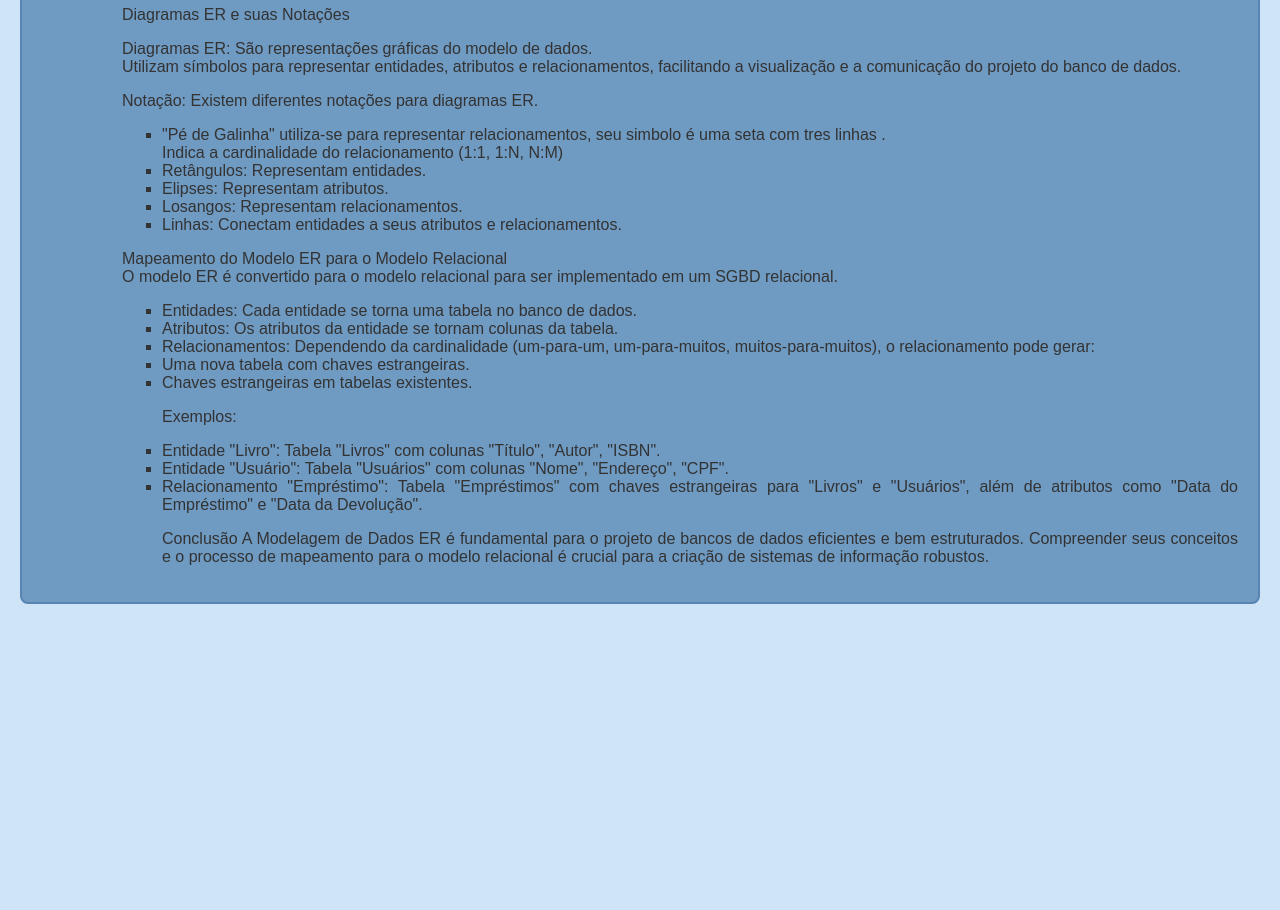
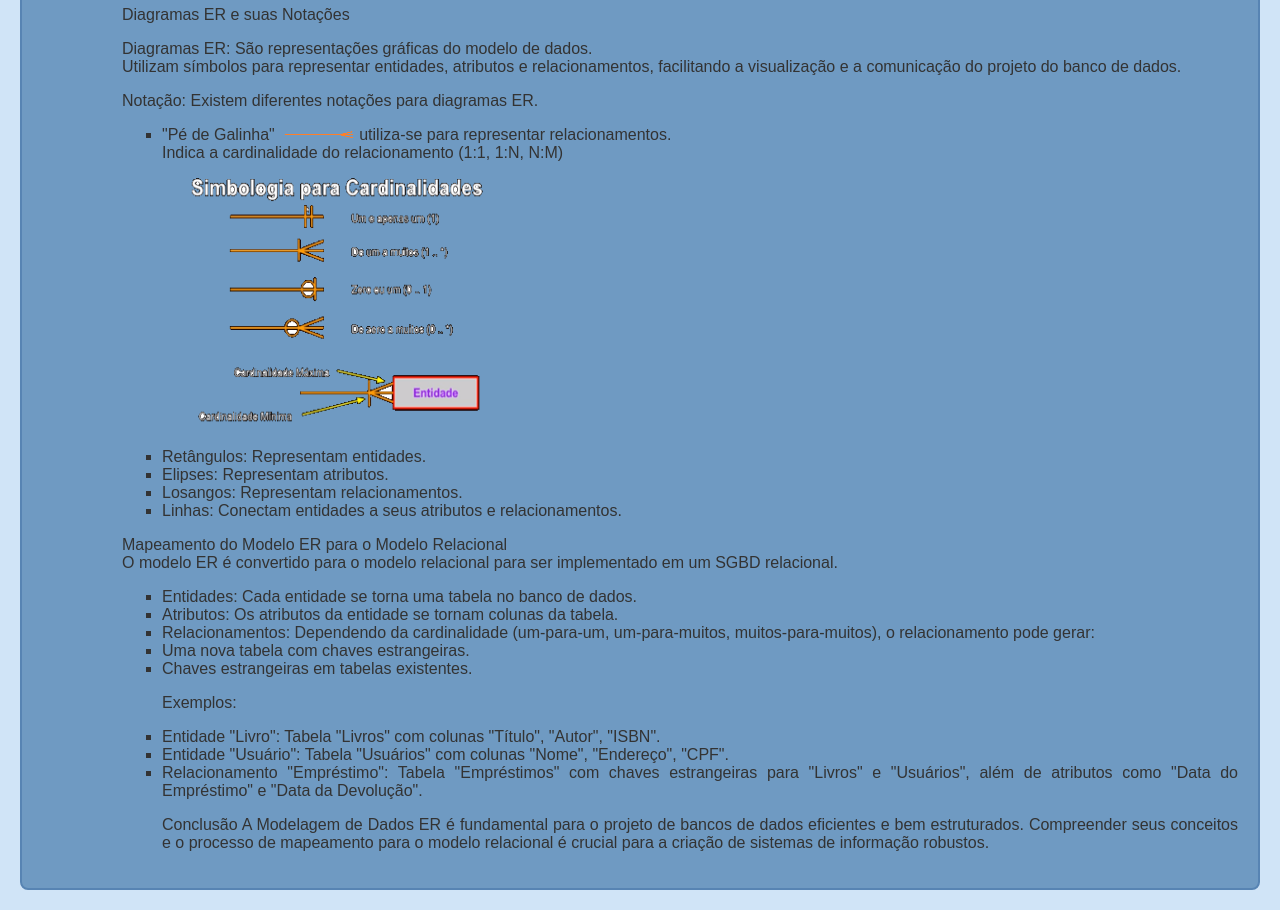
Before and after one commit to arleypedro/projeto_banco_de_dados, a plain HTML site: page html/modulo1.html in a window 1280 px wide. Shown: the part 2360-3270 px from the top of the page. Before the commit the page ends 2984 px from the top, so only its background shows below. Drawn offline with Linux system fonts and the light colour scheme.

Commit message:
atualização

```diff
--- a/html/modulo1.html
+++ b/html/modulo1.html
@@ -234,9 +234,12 @@
                             </p>
                             <ul>
                                 <li>
-                                    "Pé de Galinha" utiliza-se para representar relacionamentos, seu simbolo é uma seta com tres linhas .
+                                    "Pé de Galinha" <img id="pe_galinha" src="/imagens/pe_de_galinha2.png" alt="imagem pé de galinha">utiliza-se para representar relacionamentos.
                                     <br>Indica a cardinalidade do relacionamento (1:1, 1:N, N:M)
                                 </li>
+                                <p>
+                                    <img id="cardinalidade" src="/imagens/cardinalidade3.png" alt="imagem dos simbolos de cardinalidade">
+                                </p>
                                 <li>
                                     Retângulos: Representam entidades.
                                 </li>
--- a/style/style.css
+++ b/style/style.css
@@ -173,7 +173,14 @@ section {
     background-color: var(--mais-escuro2);
     border: 2px solid var(--mais-escuro3); /*borda suave*/
 }
-
+#pe_galinha {
+    width: 80px;
+    height: 10px;
+}
+#cardinalidade {
+    width: 400px;
+    height: 250px;
+}
 
 /* Estilo para o título da seção #resumo_usuarios */
 #resumo_usuarios h1 {
```
Also changed, not shown: imagens/cardinalidade.png (added), imagens/cardinalidade2.png (added), imagens/cardinalidade3.png (added), imagens/pe_de_galinha2.png (added).
